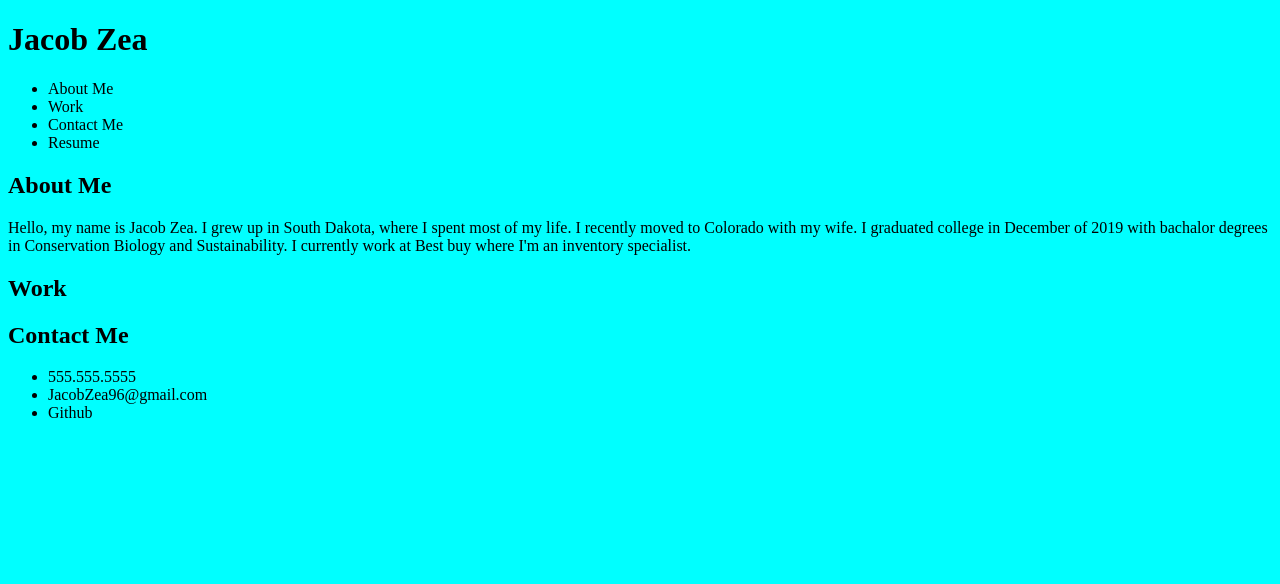
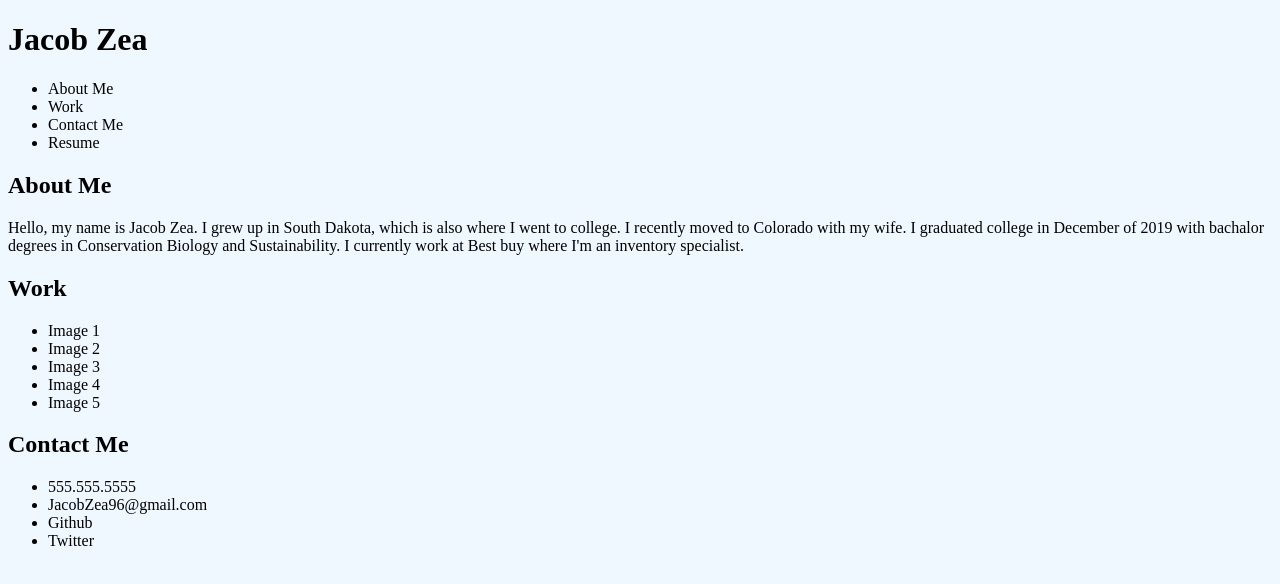
Before and after one commit to JacobZ96/JZ-professional-portfilio, a plain HTML site: page index.html in a window 1280 px wide. Drawn offline with Linux system fonts and the light colour scheme.

Commit message:
added to html

```diff
--- a/Assets/style.css
+++ b/Assets/style.css
@@ -1,3 +1,3 @@
 *{
-    background-color: aqua;
+    background-color:aliceblue;
 }
--- a/index.html
+++ b/index.html
@@ -7,27 +7,36 @@
     <link rel="stylesheet" href="./Assets/style.css">
     <title>Jacob Zea's Portfolio</title>
 </head>
+
 <body>
-    <header>
-        <h1>Jacob Zea</h1>
-        <Nav>
+    <header class="header">
+        <h1 id="name">Jacob Zea</h1>
+        <nav>
             <ul>
                 <li>About Me</li>
                 <li>Work</li>
                 <li>Contact Me</li>
                 <li>Resume</li>
             </ul>
-        </Nav>
+        </nav>
     </header>
     <main>
         <h2>About Me</h2>
-            <p> Hello, my name is Jacob Zea. I grew up in South Dakota, where I spent most of my life. I recently moved to Colorado with my wife. I graduated college in December of 2019 with bachalor degrees in Conservation Biology and Sustainability. I currently work at Best buy where I'm an inventory specialist. </p>
+            <p> Hello, my name is Jacob Zea. I grew up in South Dakota, which is also where I went to college. I recently moved to Colorado with my wife. I graduated college in December of 2019 with bachalor degrees in Conservation Biology and Sustainability. I currently work at Best buy where I'm an inventory specialist. </p>
         <h2>Work</h2>
+            <ul>
+                <li>Image 1</li>
+                <li>Image 2</li>
+                <li>Image 3</li>
+                <li>Image 4</li>
+                <li>Image 5</li>
+            </ul>
         <h2>Contact Me</h2>
             <ul>
                 <li>555.555.5555</li>
                 <li>JacobZea96@gmail.com</li>
                 <li>Github <a href="#""></a></li>
+                <li>Twitter</li>
             </ul>
     </main>
 </body>
```
